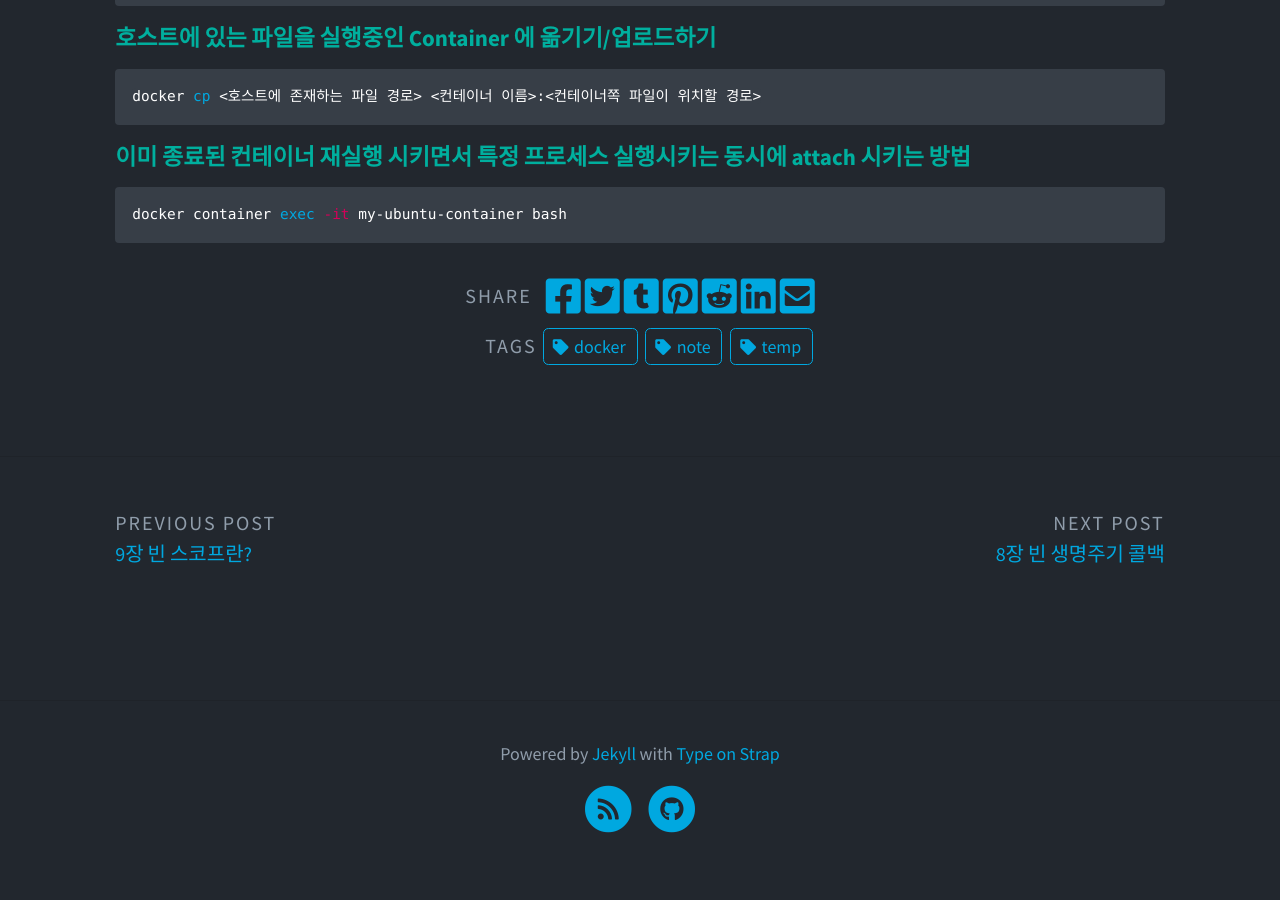
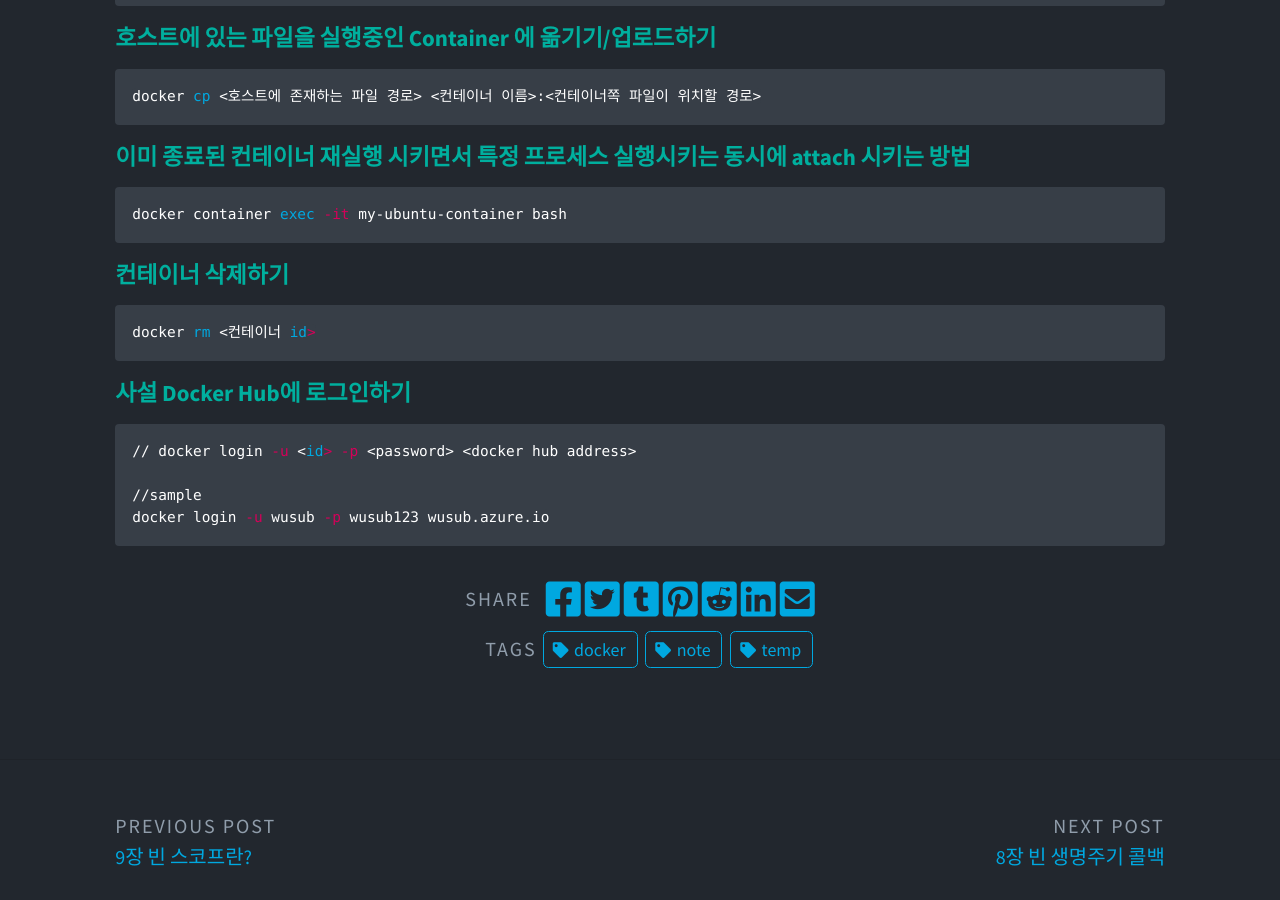
Before and after one commit to mainmethod0126/old-tech-blog, a Jekyll site: the page built from _posts/docker/2023-02-13-docker-자주쓰는-명령어-모음.md, in a window 1280 px wide and 900 px high, scrolled down 1546 px. Built offline with Jekyll 4.4.1, drawn with Linux system fonts in a browser that asks for light colours; comment, search, counter and statistics services are not loaded; before the commit the page ends 2417 px from its top, so only the background shows below that.

Commit message:
docker 자주 쓰는 명령어  모음

````diff
--- a/_posts/docker/2023-02-13-docker-자주쓰는-명령어-모음.md
+++ b/_posts/docker/2023-02-13-docker-자주쓰는-명령어-모음.md
@@ -75,3 +75,18 @@ docker cp <호스트에 존재하는 파일 경로> <컨테이너 이름>:<컨
 ```bash
 docker container exec -it my-ubuntu-container bash
 ```
+
+#### 컨테이너 삭제하기
+
+```bash
+docker rm <컨테이너 id>
+```
+
+#### 사설 Docker Hub에 로그인하기
+
+```bash
+// docker login -u <id> -p <password> <docker hub address>
+
+//sample
+docker login -u wusub -p wusub123 wusub.azure.io
+```
````
